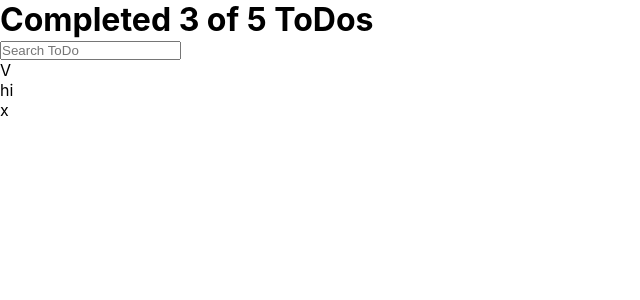
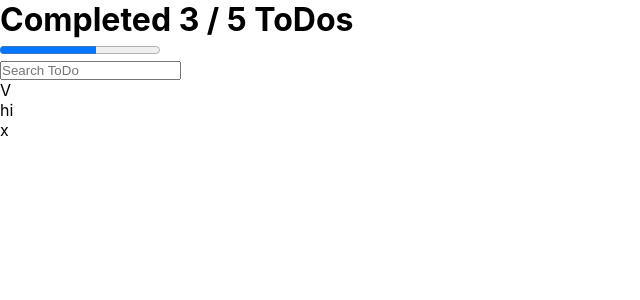
Before and after one commit to Hcrj99/Todo--List-App, a React (Create React App) app: page / in a window 1280 px wide. Shown: the top 300 px of the page, without its empty margins (0-640 px from the left). Built offline with nearby package versions, Linux system fonts and the light colour scheme.

Commit message:
add progress bar

```diff
--- a/src/Components/Todocounter/todocounter.jsx
+++ b/src/Components/Todocounter/todocounter.jsx
@@ -1,9 +1,12 @@
 
 function TodoCounter() {
 	return (
-		<h1>
-			Completed 3 of 5 ToDos
+		<div>
+			<h1>
+			Completed 3 / 5 ToDos
 		</h1>
+		<progress id='progress' max={5} value={3}>3</progress>
+		</div>
 	);
 }
 
```
